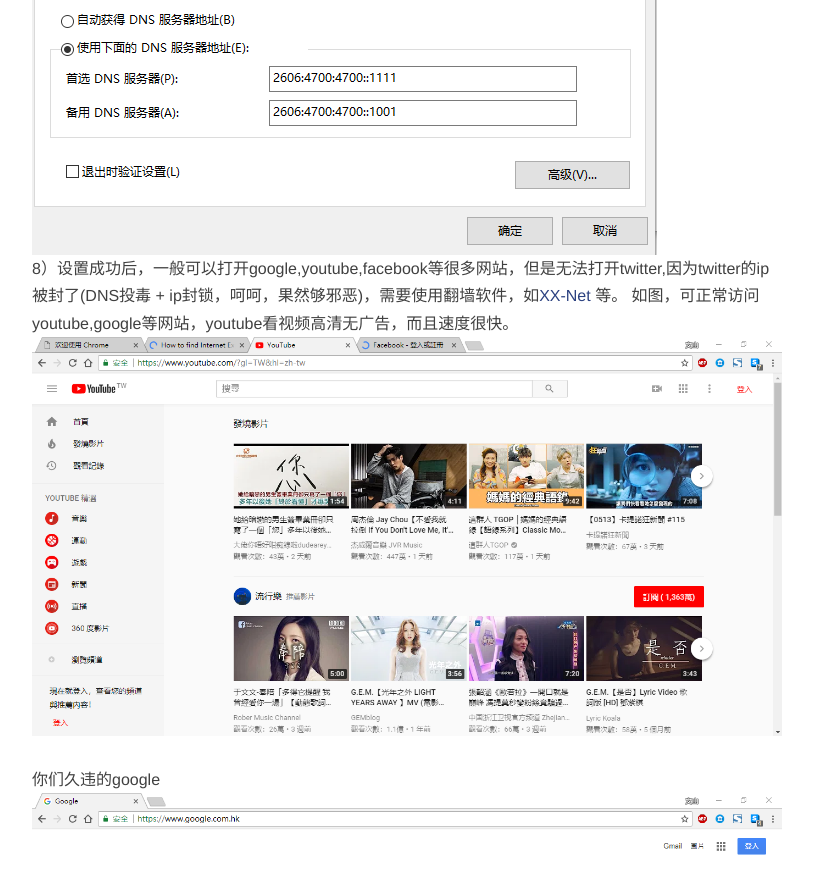
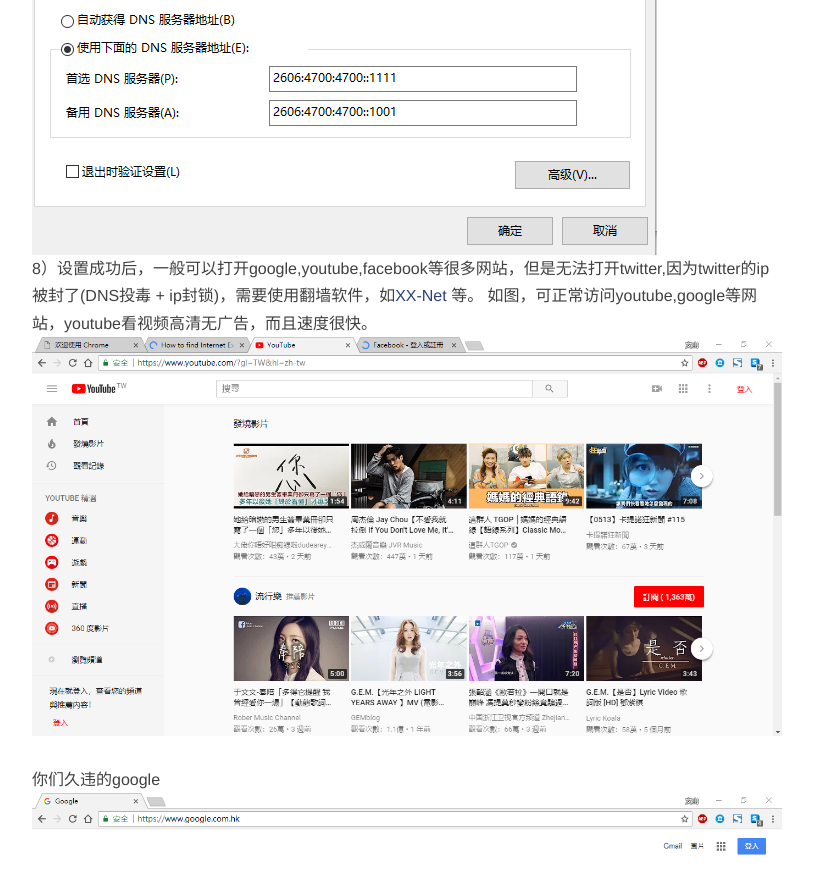
Before and after one commit to huangwenshan1999/huangwenshan1999.github.io, a Jekyll site: the page built from _posts/2018-05-14-科學上網配置.md, in a window 1280 px wide and 900 px high, scrolled down 5924 px. Shown: the top 894 px of the window, without its empty margins (233-1046 px from the left). Built offline with Jekyll 4.4.1, drawn with Linux system fonts in a browser that asks for light colours; nearby versions of some CDN libraries; comment, search, counter and statistics services are not loaded.

````diff
--- a/_posts/2018-05-14-科學上網配置.md
+++ b/_posts/2018-05-14-科學上網配置.md
@@ -121,7 +121,7 @@ ipconfig /renew
 ```
 如图
 ![](https://github.com/huangwenshan1999/huangwenshan1999.github.io/raw/master/post_img/cloudflared/Screenshot_11.png)
-8）设置成功后，一般可以打开google,youtube,facebook等很多网站，但是无法打开twitter,因为twitter的ip被封了(DNS投毒 + ip封锁，呵呵，果然够邪恶)，需要使用翻墙软件，如[XX-Net](https://github.com/XX-net/XX-Net) 等。
+8）设置成功后，一般可以打开google,youtube,facebook等很多网站，但是无法打开twitter,因为twitter的ip被封了(DNS投毒 + ip封锁)，需要使用翻墙软件，如[XX-Net](https://github.com/XX-net/XX-Net) 等。
 如图，可正常访问youtube,google等网站，youtube看视频高清无广告，而且速度很快。
 ![](https://github.com/huangwenshan1999/huangwenshan1999.github.io/raw/master/post_img/cloudflared/Screenshot_7.png)
 
````
